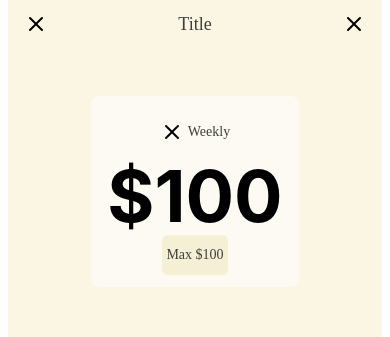
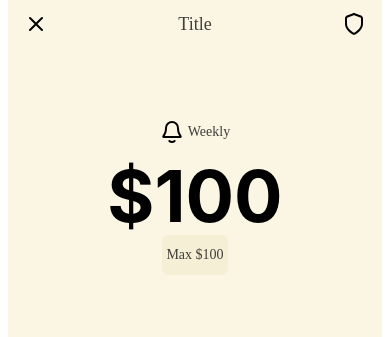
Before and after one commit to yeroar/block-pilot, a React Native app: screen / in a window 390 px wide. Shown: the top 337 px of the page. Built offline with nearby package versions, Linux system fonts and the light colour scheme.

Commit message:
bgremoved from currency CurrencyInput

```diff
--- a/cc-components/CurrencyInput/CurrencyInput.tsx
+++ b/cc-components/CurrencyInput/CurrencyInput.tsx
@@ -22,7 +22,6 @@ const styles = StyleSheet.create({
     flexDirection: "column",
     alignItems: "center",
     padding: 16,
-    backgroundColor: "#fcfaf2",
     borderRadius: 8,
   },
   amount: {
--- a/screens/TransferScreen.tsx
+++ b/screens/TransferScreen.tsx
@@ -7,6 +7,8 @@ import TopContext from "../cc-components/CurrencyInput/TopContext";
 import BottomContext from "../cc-components/CurrencyInput/BottomContext";
 import CustomKeyboard from "../cc-components/Keyboard/CustomKeyboard";
 import { XCloseIcon } from "../cc-components/assets/BlueSkyIcons/XCloseIcon";
+import { BellIcon } from "../cc-components/assets/BlueSkyIcons/BellIcon";
+import { ShieldIcon } from "../cc-components/assets/BlueSkyIcons/ShieldIcon";
 import { LayerBackground, SpacingM4, SpacingM12, SpacingM6 } from "../generated-tokens/tokens";
 
 
@@ -16,14 +18,14 @@ const TransferScreen: React.FC = () => {
       <FoldPageViewHeader
         title="Title"
         leftComponent={<StackControl variant="left" leadingSlot={<XCloseIcon />} />}
-        rightComponent={<StackControl variant="right" leadingSlot={<XCloseIcon />} />}
+        rightComponent={<StackControl variant="right" leadingSlot={<ShieldIcon />} />}
       />
 
       <View style={styles.body}>
         <View style={styles.amountBlock}>
           <CurrencyInput
             amount="$100"
-            topSlot={<TopContext leadingIcon={<XCloseIcon />} label="Weekly" />}
+            topSlot={<TopContext leadingIcon={<BellIcon />} label="Weekly" />}
             bottomSlot={<BottomContext content="maxButton" />}
           />
         </View>
@@ -37,18 +39,18 @@ const TransferScreen: React.FC = () => {
 const styles = StyleSheet.create({
   screen: {
     flex: 1,
-    backgroundColor: LayerBackground,
-    paddingHorizontal: SpacingM4, // lateral margins = 16
+    backgroundColor: LayerBackground, // Matches Figma's Layer/background (#fbf5e4)
+    paddingHorizontal: SpacingM4, // Lateral margins = 16px
   },
   body: {
     flex: 1,
     justifyContent: "space-between",
-    paddingTop: SpacingM12, // space below header
-    paddingBottom: SpacingM6,
+    paddingTop: SpacingM12, // Space below header = 48px
+    paddingBottom: SpacingM6, // Space above keyboard = 24px
   },
   amountBlock: {
     alignItems: "center",
-    gap: SpacingM6,
+    gap: SpacingM6, // Gap between elements = 24px
   },
 });
 
```
